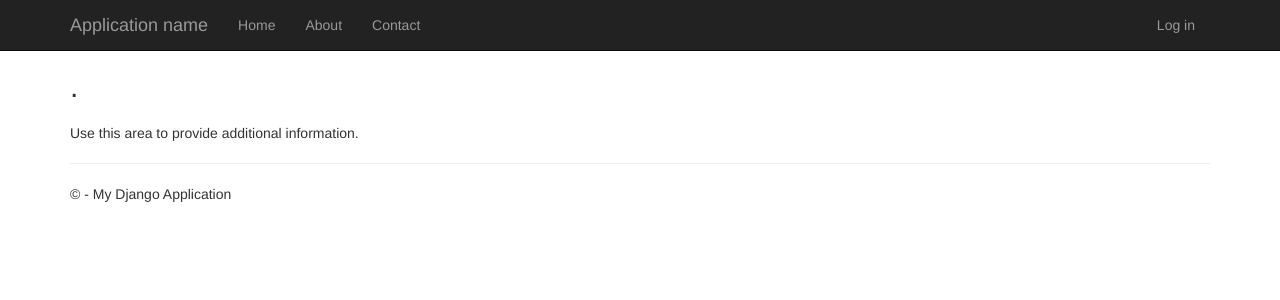
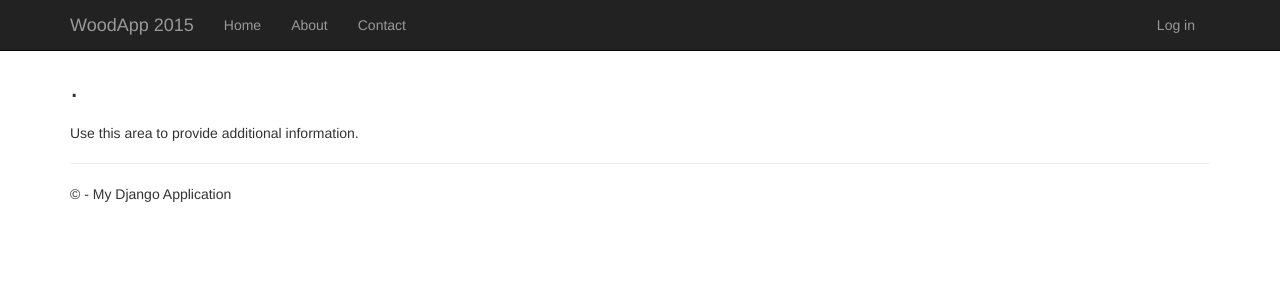
Before and after one commit to bbscesi/woodjango, a Django app: template woodjango/app/templates/app/about.html in a window 1280 px wide. Shown: the top 300 px of the page. Run offline with Django 3.2, Linux system fonts and the light colour scheme; the template is opened without the code that fills it, so the values that code supplies are empty; some libraries are stand-ins or nearby versions.

Commit message:
application name

```diff
--- a/woodjango/app/templates/app/layout.html
+++ b/woodjango/app/templates/app/layout.html
@@ -19,7 +19,7 @@
                     <span class="icon-bar"></span>
                     <span class="icon-bar"></span>
                 </button>
-                <a href="/" class="navbar-brand">Application name</a>
+                <a href="/" class="navbar-brand">WoodApp 2015</a>
             </div>
             <div class="navbar-collapse collapse">
                 <ul class="nav navbar-nav">
```
